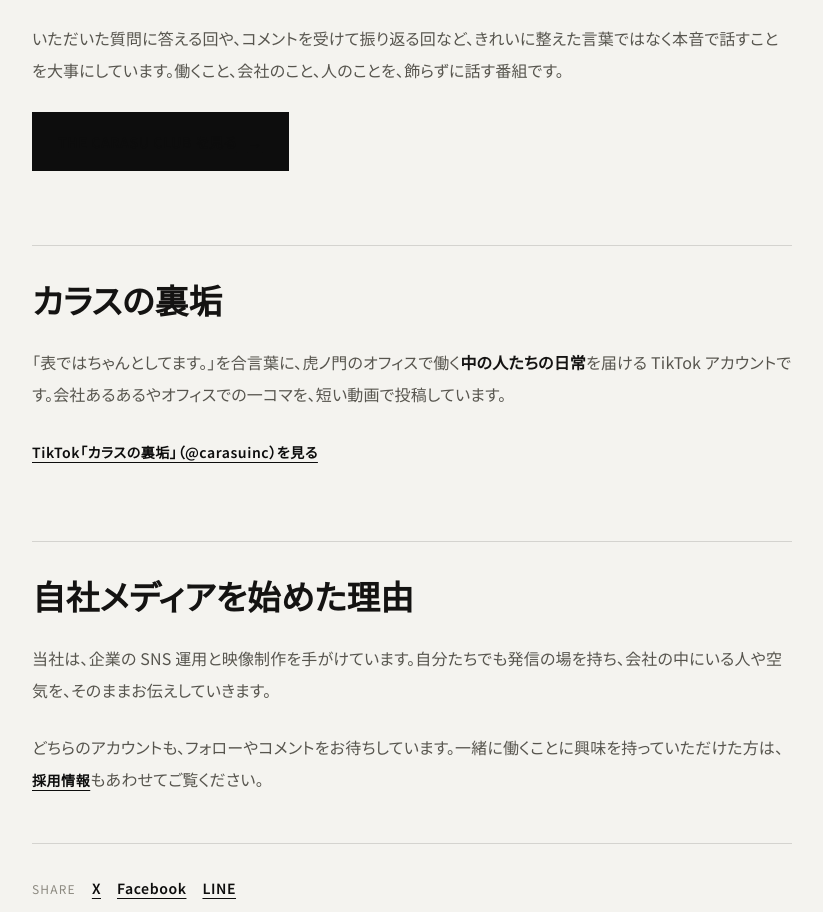
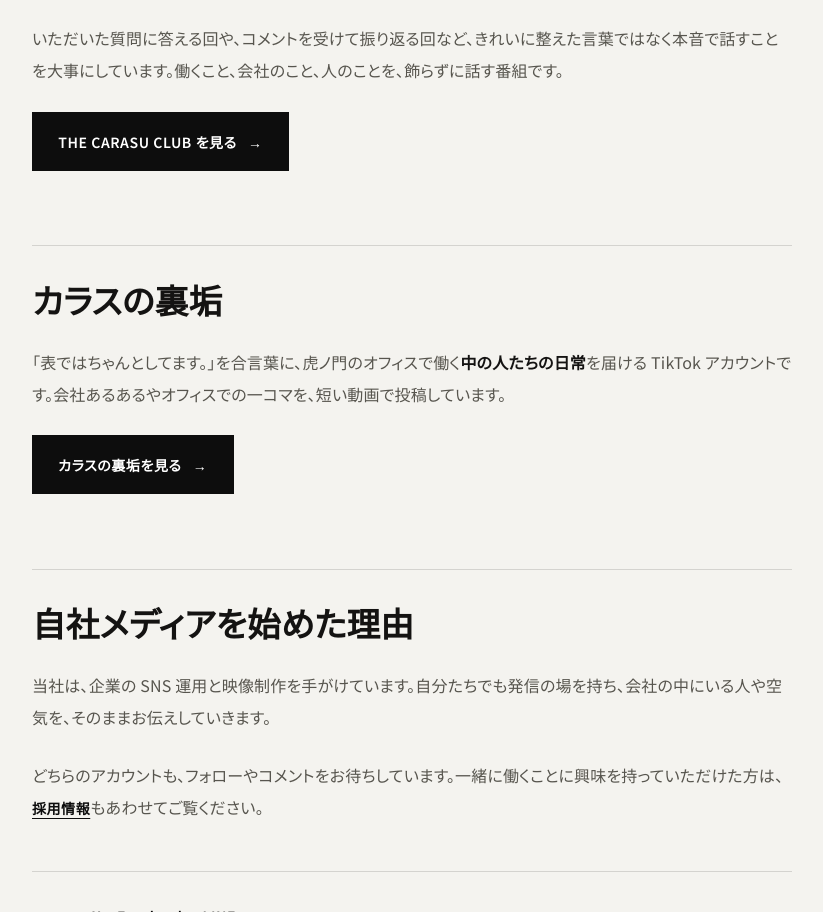
Before and after one commit to sho-umeda/carasu-website, a plain HTML site: page news-owned-media-2026.html in a window 1280 px wide. Shown: the part 2021-2933 px from the top of the page, without its empty margins (228-1051 px from the left). Drawn offline with Linux system fonts and the light colour scheme.

Commit message:
news: 本文の中のボタンを黒地に白文字にし、カラスの裏垢のリンクも同じボタンに変更
Co-Authored-By: Claude Fable 5.2 <noreply@anthropic.com>

```diff
--- a/assets/css/style.css
+++ b/assets/css/style.css
@@ -675,6 +675,9 @@ h1, h2, h3, h4 { font-weight: 600; line-height: 1.2; letter-spacing: .005em; }
 .prose p { color: var(--fg-2); line-height: 2; }
 .prose strong { color: var(--fg); font-weight: 600; }
 .prose a { color: var(--ink); text-decoration: underline; text-underline-offset: 4px; }
+/* 本文の中に置いたボタンは、リンクの色（黒・下線）に負けないようにする */
+.prose a.btn { color: var(--btn-fg); text-decoration: none; }
+.prose a.btn--ghost:hover { color: #fff; }
 .prose ul, .prose ol { padding-left: 1.4em; color: var(--fg-2); }
 .prose ul { list-style: disc; }
 .prose ol { list-style: decimal; }
--- a/news-owned-media-2026.html
+++ b/news-owned-media-2026.html
@@ -120,11 +120,11 @@
       <h2 id="s1" data-reveal>THE CARASU CLUB（カラスクラブ）</h2>
       <p><strong>「本音の人事面談」</strong>を掲げたビデオポッドキャストです。Instagram のアカウント <a href="https://www.instagram.com/carasu_club/" class="link" target="_blank" rel="noopener">@carasu_club</a> で配信しています。</p>
       <p>いただいた質問に答える回や、コメントを受けて振り返る回など、きれいに整えた言葉ではなく本音で話すことを大事にしています。働くこと、会社のこと、人のことを、飾らずに話す番組です。</p>
-      <p><a href="https://www.instagram.com/carasu_club/" class="btn btn--accent" target="_blank" rel="noopener">THE CARASU CLUB を見る <span class="arrow">→</span></a></p>
+      <p><a href="https://www.instagram.com/carasu_club/" class="btn btn--accent" style="color:#fff; text-decoration:none;" target="_blank" rel="noopener">THE CARASU CLUB を見る <span class="arrow">→</span></a></p>
 
       <h2 id="s2" data-reveal>カラスの裏垢</h2>
       <p>「表ではちゃんとしてます。」を合言葉に、虎ノ門のオフィスで働く<strong>中の人たちの日常</strong>を届ける TikTok アカウントです。会社あるあるやオフィスでの一コマを、短い動画で投稿しています。</p>
-      <p><a href="https://www.tiktok.com/@carasuinc" class="link" target="_blank" rel="noopener">TikTok「カラスの裏垢」（@carasuinc）を見る</a></p>
+      <p><a href="https://www.tiktok.com/@carasuinc" class="btn btn--accent" style="color:#fff; text-decoration:none;" target="_blank" rel="noopener">カラスの裏垢を見る <span class="arrow">→</span></a></p>
 
       <h2 id="s3" data-reveal>自社メディアを始めた理由</h2>
       <p>当社は、企業の SNS 運用と映像制作を手がけています。自分たちでも発信の場を持ち、会社の中にいる人や空気を、そのままお伝えしていきます。</p>
```
